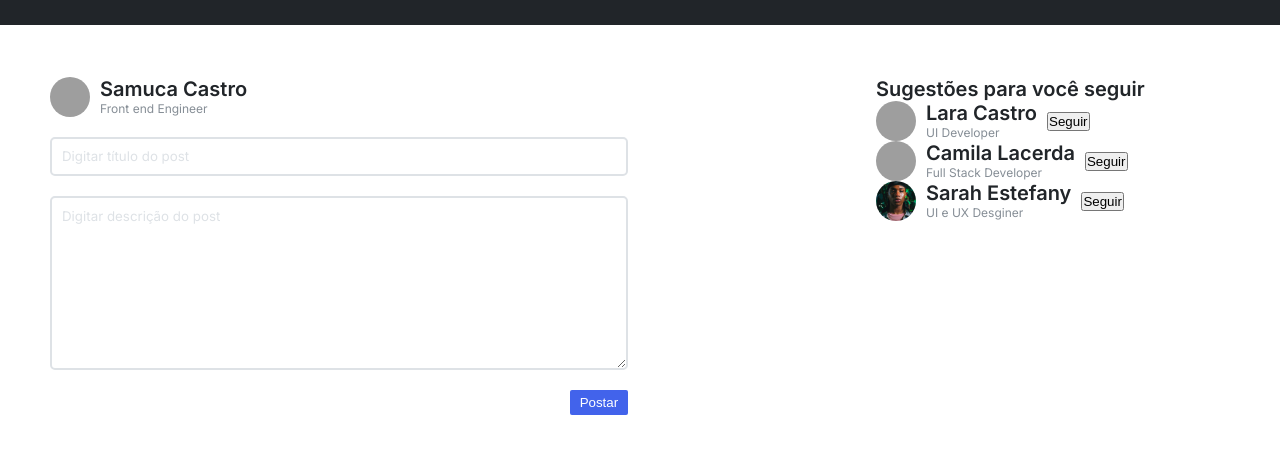
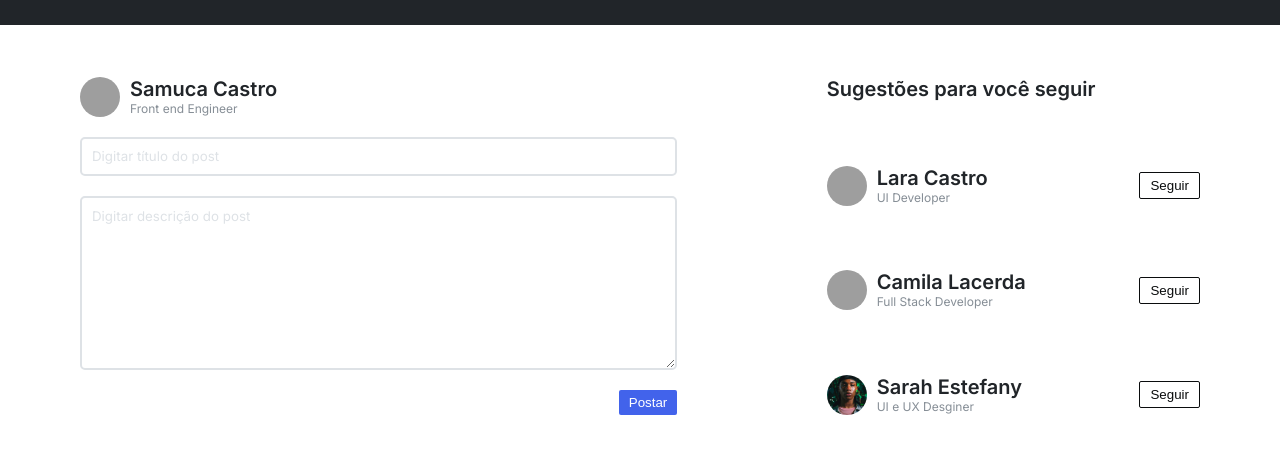
Before and after one commit to LeticiaHalana/Rede_social, a plain HTML site: page index.html in a window 1280 px wide. Shown: the part 81-534 px from the top of the page. Drawn offline with Linux system fonts and the light colour scheme; grey boxes are pictures that could not be loaded.

Commit message:
feat: finalização do anside sugestões

```diff
--- a/index.html
+++ b/index.html
@@ -45,37 +45,43 @@
             </section>
 
             <aside class="sugestao">
-                <h2 class="title2">Sugestões para você seguir</h2>
+                <h2 class="title2">Sugestões para você seguir </h2>
 
-                <div class="usuario">
+                <!-- USUARIO 1 -->
+                <div class="usuarios">
+                    <div class="img_like">
                         <img class="img" src="img/imagem2.jpg" alt="pessoa" width="40px" height="40px">
                         <div class="input">
                             <h2 class="title2">Lara Castro</h2>
                             <h3 class="text3">UI Developer</h3>
                         </div>
-
-                    <button>Seguir</button>
-
                     </div>
 
-                <div class="usuario">
+                    <button class="button_outline">Seguir</button>
+                </div>
+                <!-- USUARIO 2 -->
+                <div class="usuarios">
+                    <div class="img_like">
                         <img class="img" src="img/imagem3.jpg" alt="pessoa" width="40px" height="40px">
                         <div class="input">
                             <h2 class="title2">Camila Lacerda</h2>
                             <h3 class="text3">Full Stack Developer</h3>
                         </div>
-
-                    <button>Seguir</button>
                     </div>
 
-                <div class="usuario">
+                    <button class="button_outline">Seguir</button>
+                </div>
+                <!-- USUARIO 3 -->
+                <div class="usuarios">
+                    <div class="img_like">
                         <img class="img" src="img/imagem4.jpg" alt="pessoa" width="40px" height="40px">
                         <div class="input">
                             <h2 class="title2">Sarah Estefany</h2>
                             <h3 class="text3">UI e UX Desginer</h3>
                         </div>
+                    </div>
 
-                    <button>Seguir</button>
+                    <button class="button_outline">Seguir</button>
                 </div>
             </aside>
         </div>
--- a/styles/globalStyles.css
+++ b/styles/globalStyles.css
@@ -100,7 +100,7 @@
     background-color: var(--brand-1);
     border: none;
     border-radius: 2px;
-    padding:  5px 10px;
+    padding: 5px 10px;
     cursor: pointer;
 }
 
@@ -134,15 +134,16 @@
 
 .button_outline {
     color: var(--gray0);
-    border: 2px solid var(--gray0);
+    border: 1px solid var(--gray0);
     background-color: var(--whiteFixed);
+    padding: 5px 10px;
     border-radius: 2px;
     cursor: pointer;
 }
 
 .button_outline:hover {
     color: var(--brand-1);
-    border: 2px solid var(--brand-1);
+    border: 1px solid var(--brand-1);
     background-color: #7f97f7;
 }
 
--- a/styles/main.css
+++ b/styles/main.css
@@ -1,50 +1,76 @@
-.main_sugestao{
+.main_sugestao {
     display: flex;
     flex-direction: row;
     flex-wrap: wrap;
     margin-top: 108px;
-    padding: 50px;
+    padding: 50px 80px;
 }
 
-section{
-    width: 70%;
+section {
+    width: 66.666%;
 }
-anside{
-    width: 30%;
+
+anside {
+    width: 33.3333%;
 }
-h2{
+
+h2 {
     color: var(--gray1);
 }
-h3{
+
+h3 {
     color: var(--gray3);
 }
-.img{
+
+.img {
     border-radius: 50%;
     object-fit: cover;
 }
-.novoPost{
+
+.novoPost {
     display: flex;
     flex-direction: column;
     flex-wrap: nowrap;
 }
-.usuario{
+
+.usuario {
     display: flex;
     align-items: center;
     gap: 10px;
 }
 
-.comentarios{
+.usuarios {
+    display: flex;
+    align-items: center;
+    gap: 10px;
+    justify-content: space-between;
+}
+
+.img_like {
+    display: flex;
+    gap: 10px;
+}
+
+.comentarios {
     display: flex;
     flex-direction: column;
     flex-wrap: nowrap;
-    width: 70%;
+    width: 80%;
     gap: 20px;
     margin-top: 20px;
 }
 
-.button{
+.button {
     display: flex;
     flex-direction: row;
     justify-content: flex-end;
 
 }
+
+.sugestao {
+    display: flex;
+    flex-direction: column;
+    flex-wrap: wrap;
+    justify-content: space-between;
+    width: 33.333%;
+}
```
Also changed, not shown: styles/style.css (line endings or trailing spaces). Lines whose indentation alone changed are shown as unchanged.
